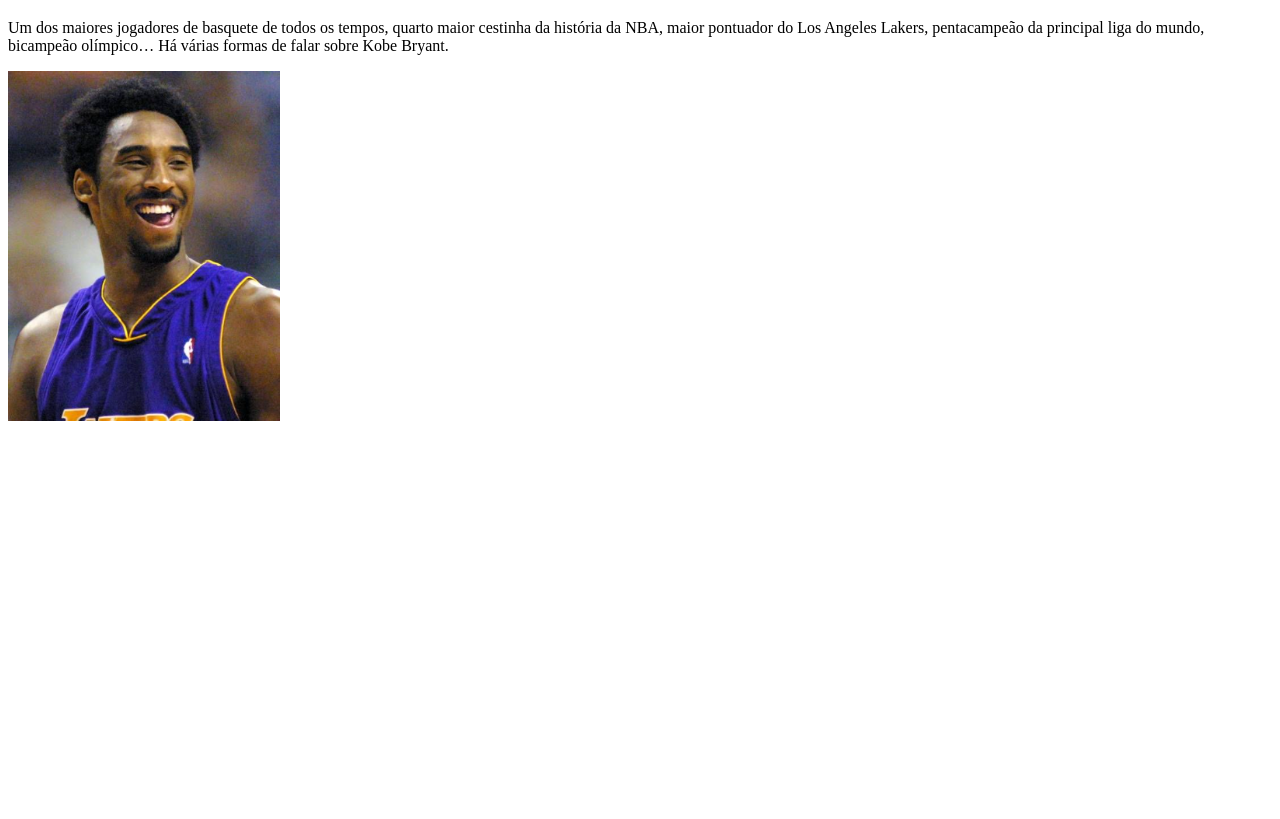
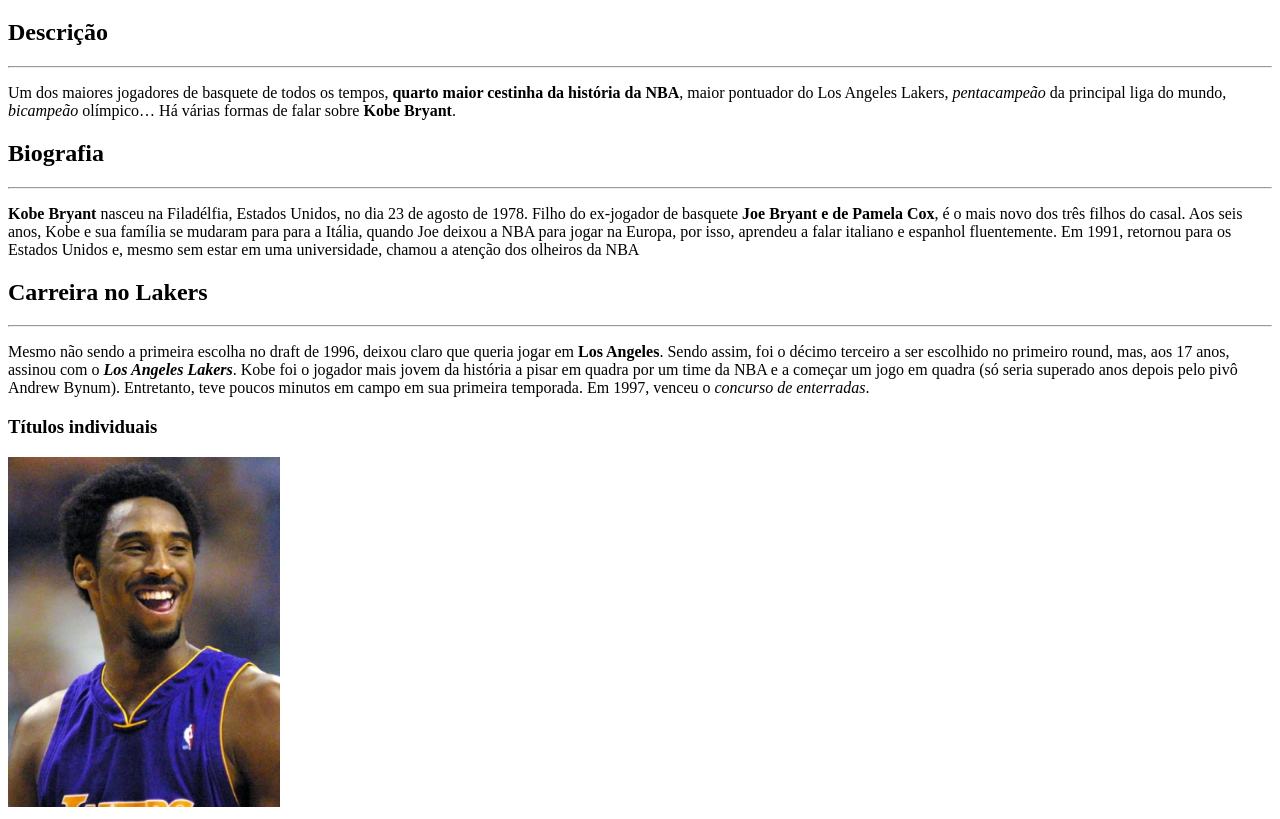
Before and after one commit to joaoparqum/projeto_web_joao, a plain HTML site: page index.html in a window 1280 px wide. Shown: the part 61-880 px from the top of the page. Before the commit the page ends 800 px from the top, so only its background shows below. Drawn offline with Linux system fonts and the light colour scheme.

Commit message:
Adicionando títulos e marcadores

```diff
--- a/index.html
+++ b/index.html
@@ -4,19 +4,41 @@
     <meta charset="UTF-8">
     <meta http-equiv="X-UA-Compatible" content="IE=edge">
     <meta name="viewport" content="width=device-width, initial-scale=1.0">
-    <title>Desafio</title>
+    <title>Kobe Bryant</title>
     <link rel="shortcut icon" href="/images/bola-de-basquete.ico" type="image/x-icon">
     <link rel="stylesheet" href="style.css">
 </head>
 <body>
     <h1>Kobe Bryant</h1>
 
-    <p>Um dos maiores jogadores de basquete de todos os tempos, quarto maior cestinha da história da NBA, maior pontuador do Los Angeles Lakers, pentacampeão da principal liga do mundo, bicampeão olímpico… Há várias formas de falar sobre Kobe Bryant.</p>
+    <h2>Descrição</h2>
+    <hr>
+    <p>
+        Um dos maiores jogadores de basquete de todos os tempos, <strong> quarto maior cestinha da história da NBA</strong>, maior pontuador do Los Angeles Lakers, <em>pentacampeão</em> da principal liga do mundo, <em>bicampeão</em> olímpico… Há várias formas de falar sobre <strong>Kobe Bryant</strong>.
+    </p>
+
+    <h2>Biografia</h2>
+    <hr>
+    <p>
+        <strong>Kobe Bryant</strong> nasceu na Filadélfia, Estados Unidos, no dia 23 de agosto de 1978. Filho do ex-jogador de basquete <strong>Joe Bryant e de Pamela Cox</strong>, é o mais novo dos três filhos do casal. Aos seis anos, Kobe e sua família se mudaram para para a Itália, quando Joe deixou a NBA para jogar na Europa, por isso, aprendeu a falar italiano e espanhol fluentemente.
+
+        Em 1991, retornou para os Estados Unidos e, mesmo sem estar em uma universidade, chamou a atenção dos olheiros da NBA
+    </p>
+
+    <h2>Carreira no Lakers</h2>
+    <hr>
+    <p>
+        Mesmo não sendo a primeira escolha no draft de 1996, deixou claro que queria jogar em <strong>Los Angeles</strong>. Sendo assim, foi o décimo terceiro a ser escolhido no primeiro round, mas, aos 17 anos, assinou com o <strong><em>Los Angeles Lakers</em></strong>.  Kobe foi o jogador mais jovem da história a pisar em quadra por um time da NBA e a começar um jogo em quadra (só seria superado anos depois pelo pivô Andrew Bynum). Entretanto, teve poucos minutos em campo em sua primeira temporada. Em 1997, venceu o <em>concurso de enterradas</em>.
+    </p>
+
+    <h3>Títulos individuais</h3>
 
     <img src="/images/kobe_resized_resized.jpg" alt="Kobe Bryant">
+
     <!--
         link do meu projeto no Github:
         https://github.com/itsjoaaaao/projeto_web_joao
     -->
+
 </body>
 </html>
```
